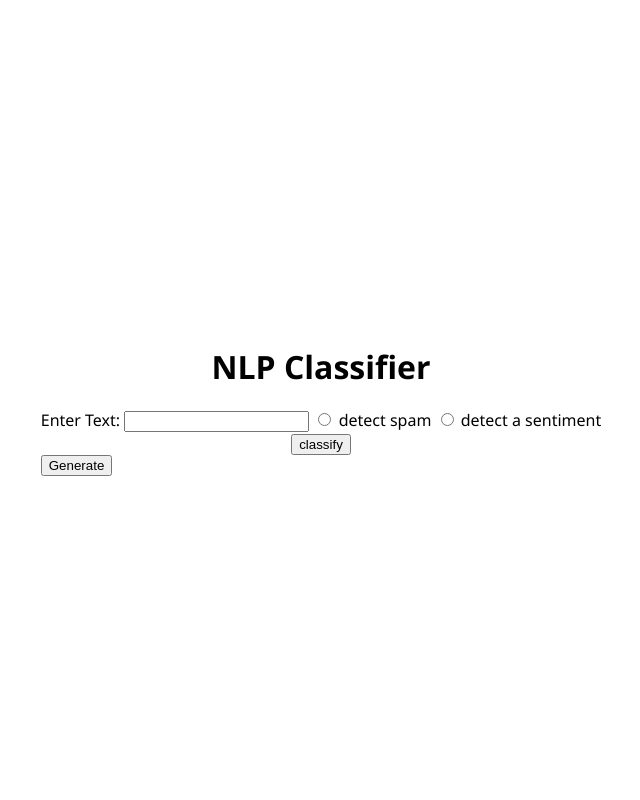
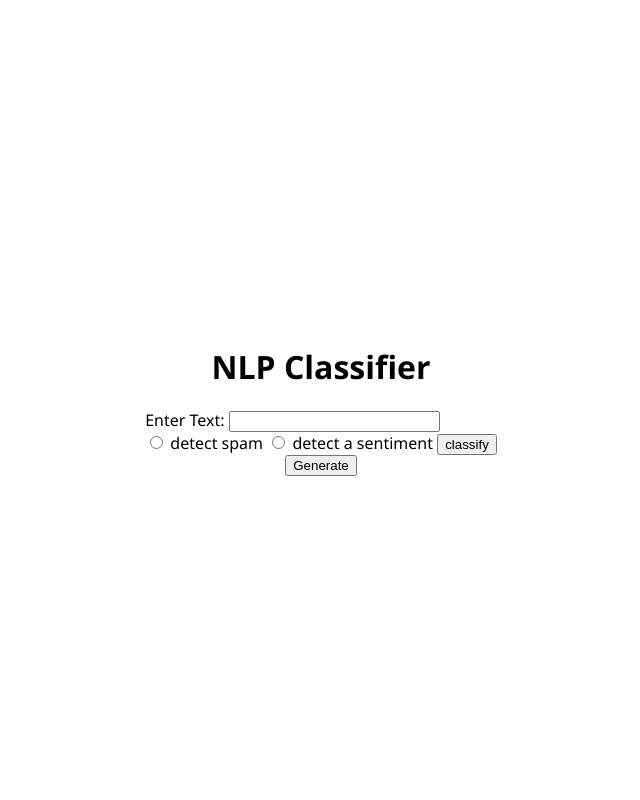
Before and after one commit to TootEgozy/bow_classifier, a Python web app: template templates/index.html in a window 1280 px wide. Shown: the whole page, without its empty margins (319-959 px from the left). Run offline with Jinja, Linux system fonts and the light colour scheme; the template is opened without the code that fills it, so the values that code supplies are empty.

Commit message:
trying to center the content of the page

```diff
--- a/templates/index.html
+++ b/templates/index.html
@@ -11,14 +11,30 @@
             display: flex;
             align-items: center;
             justify-content: center;
+            flex-direction: column;
             min-height: 100vh;
         }
 
         .container {
+            width: inherit;
+            height: inherit;
             font-family: 'Segoe UI', 'Tahoma', 'Geneva', sans-serif;
-            position: relative;
-            text-align: center;
+            display: flex;
+            align-items: center;
+            flex-direction: column;
         }
+
+        form {
+            width: inherit;
+            height: inherit;
+        }
+
+        #input_text {
+            width: 60%;
+            height: 10%;
+            box-sizing: border-box;
+        }
+
     </style>
 </head>
 <body>
@@ -28,13 +44,12 @@
         <form action="/classifier" method="post">
             <label for="input_text">Enter Text:</label>
             <input type="text" id="input_text" name="input_text" required>
+            <br>
             <input type="radio" id="input_type_spam" name="input_type" value="spam" required/>
             <label for="input_type_spam">detect spam</label>
             <input type="radio" id="input_type_sentiment" name="input_type" value="sentiment" required/>
             <label for="input_type_sentiment">detect a sentiment</label>
-            <br>
             <button type="submit">classify</button>
-            <br>
         </form>
 
         {% if classification %}
--- a/templates/suggested_inputs.html
+++ b/templates/suggested_inputs.html
@@ -12,6 +12,7 @@
   .suggestedInputsContainer {
     display: flex;
     align-items: center;
+    flex-direction: column;
   }
 </style>
 
```
